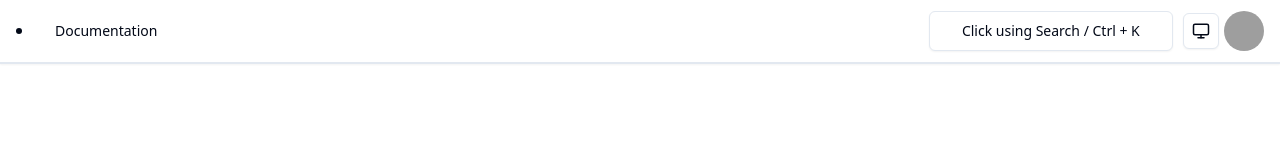
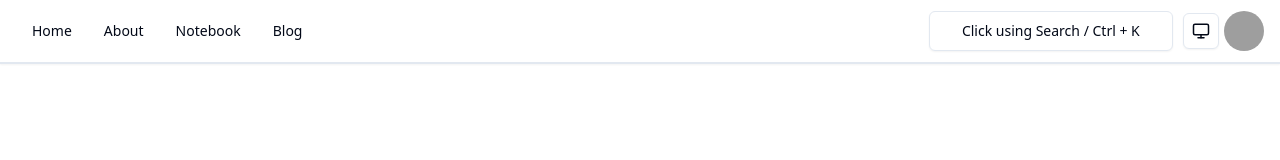
Before and after one commit to zhouxw-zeng/editor-demo, a Next.js app: page / in a window 1280 px wide. Shown: the top 160 px of the page. Built offline with nearby package versions, Linux system fonts and the light colour scheme; grey boxes are pictures that could not be loaded.

Commit message:
feat: 增加头部路由

```diff
--- a/src/layouts/header/Menu.tsx
+++ b/src/layouts/header/Menu.tsx
@@ -14,12 +14,33 @@ import UserTools from "./UserTools"
 import Link from "next/link"
 export default function HeaderMenu() {
   return (
-    <div className="h-16 flex w-full items-center justify-between gap-2 px-4 py-2 border-b-2 shadow-sm">
-      <NavigationMenu>
+    <div className="fixed h-16 flex w-full items-center justify-between gap-2 px-4 py-2 border-b-2 shadow-sm list-none">
+      <NavigationMenu >
         <NavigationMenuItem>
           <Link href="/" legacyBehavior passHref>
             <NavigationMenuLink className={navigationMenuTriggerStyle()}>
-              Documentation
+              Home
+            </NavigationMenuLink>
+          </Link>
+        </NavigationMenuItem>
+        <NavigationMenuItem>
+          <Link href="/about" legacyBehavior passHref>
+            <NavigationMenuLink className={navigationMenuTriggerStyle()}>
+              About
+            </NavigationMenuLink>
+          </Link>
+        </NavigationMenuItem>
+        <NavigationMenuItem>
+          <Link href="/notebook" legacyBehavior passHref>
+            <NavigationMenuLink className={navigationMenuTriggerStyle()}>
+            Notebook
+            </NavigationMenuLink>
+          </Link>
+        </NavigationMenuItem>
+        <NavigationMenuItem>
+          <Link href="/blog" legacyBehavior passHref>
+            <NavigationMenuLink className={navigationMenuTriggerStyle()}>
+            Blog
             </NavigationMenuLink>
           </Link>
         </NavigationMenuItem>
```
